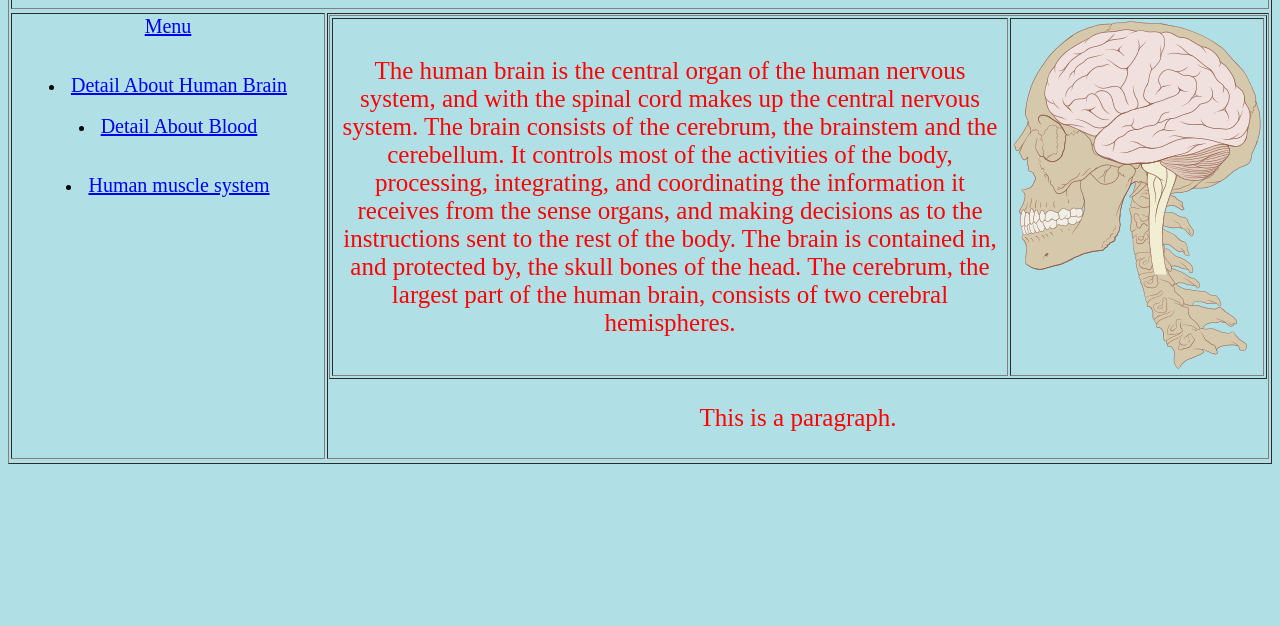
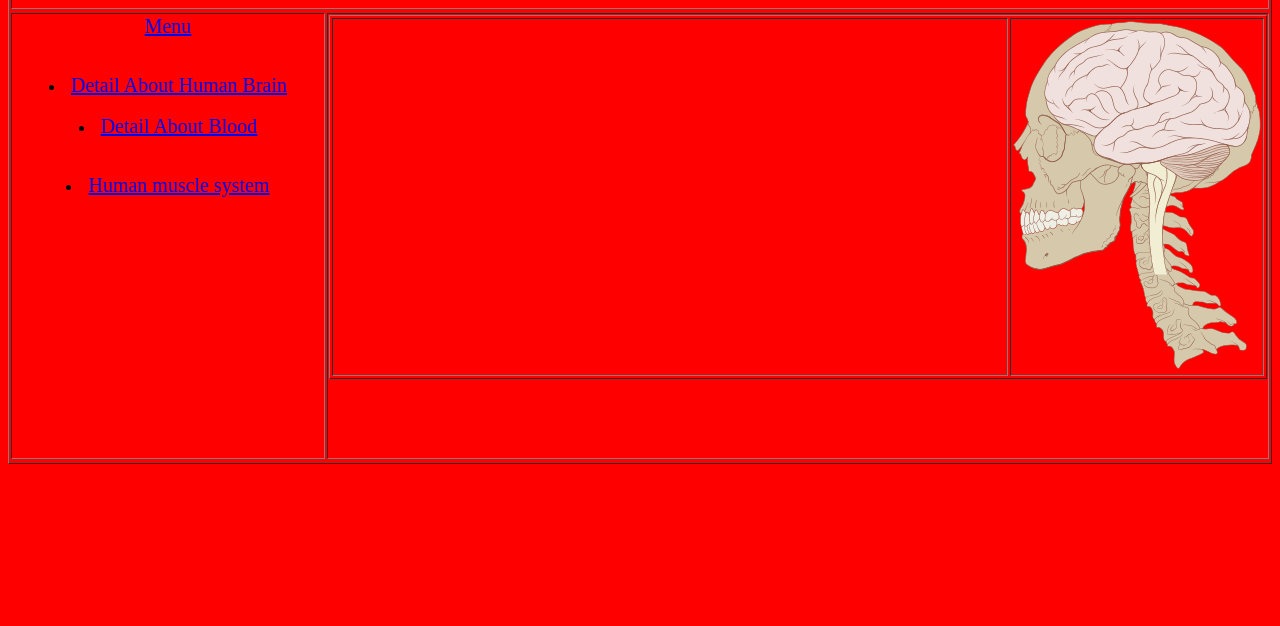
Before and after one commit to thebestearth/thebestearth.github.io, a plain HTML site: page index.html in a window 1280 px wide. Shown: the part 174-800 px from the top of the page. Drawn offline with Linux system fonts and the light colour scheme.

Commit message:
Update index.html

```diff
--- a/index.html
+++ b/index.html
@@ -2,7 +2,7 @@
 <html>
 	<head>
 		<style>
-			body {background-color: powderblue;}
+			body {background-color: red;}
 			h1   {color: blue;}
 			p    {color: red; font-size:25px;}
 			td   {text-align:center;}
```
